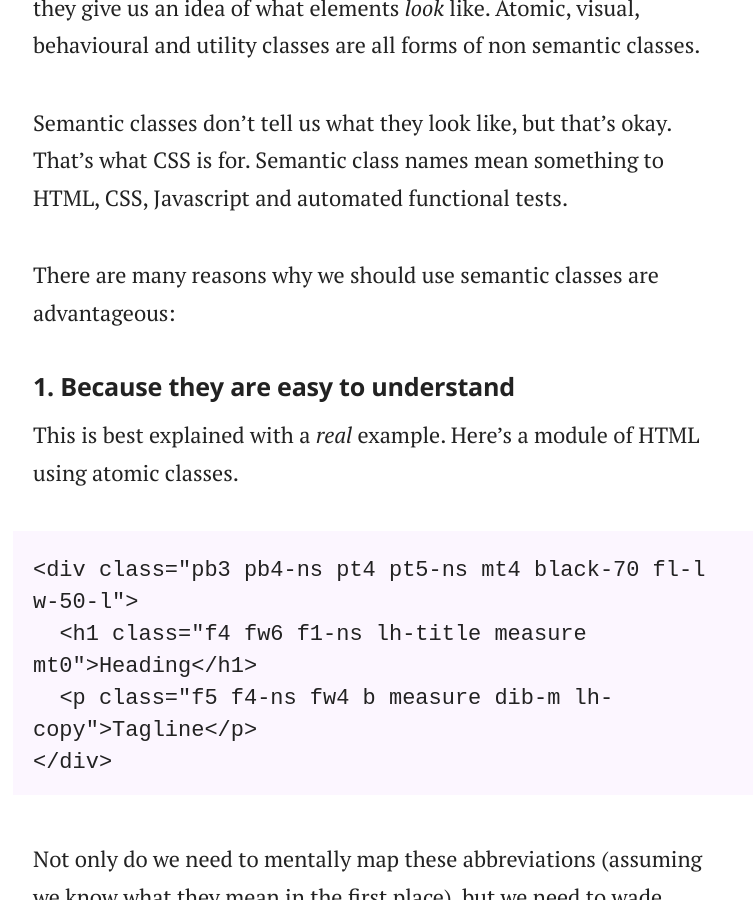
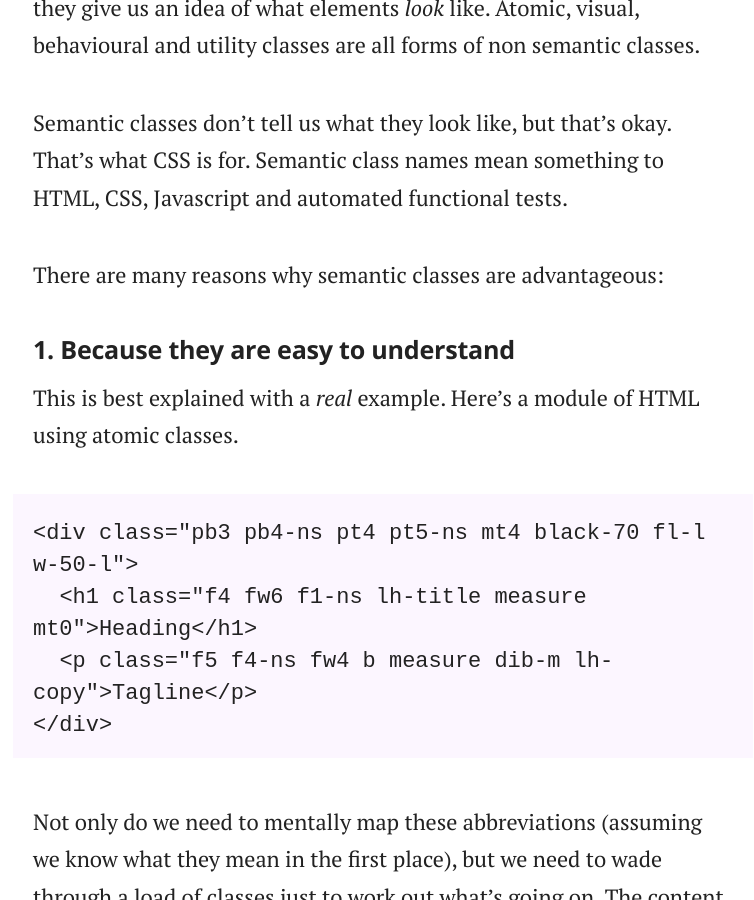
Before and after one commit to adamsilver/maintainablecss.com-jekyll, a Jekyll site: the page built from _chapters/02-semantics.md, in a window 1280 px wide and 900 px high, scrolled down 1492 px. Shown: the whole window, without its empty margins (257-1011 px from the left). Built offline with Jekyll 4.4.1, drawn with Linux system fonts in a browser that asks for light colours.

Commit message:
Updates to semantics

```diff
--- a/_chapters/02-semantics.md
+++ b/_chapters/02-semantics.md
@@ -37,7 +37,7 @@ Non semantic classes don't tell us *what* the HTML represents. At *most*, they g
 
 Semantic classes don't tell us what they look like, but that's okay. That's what CSS is for. Semantic class names mean something to HTML, CSS, Javascript and automated functional tests.
 
-There are many reasons why we should use semantic classes are advantageous:
+There are many reasons why semantic classes are advantageous:
 
 ## 1. Because they are easy to understand
 
```
